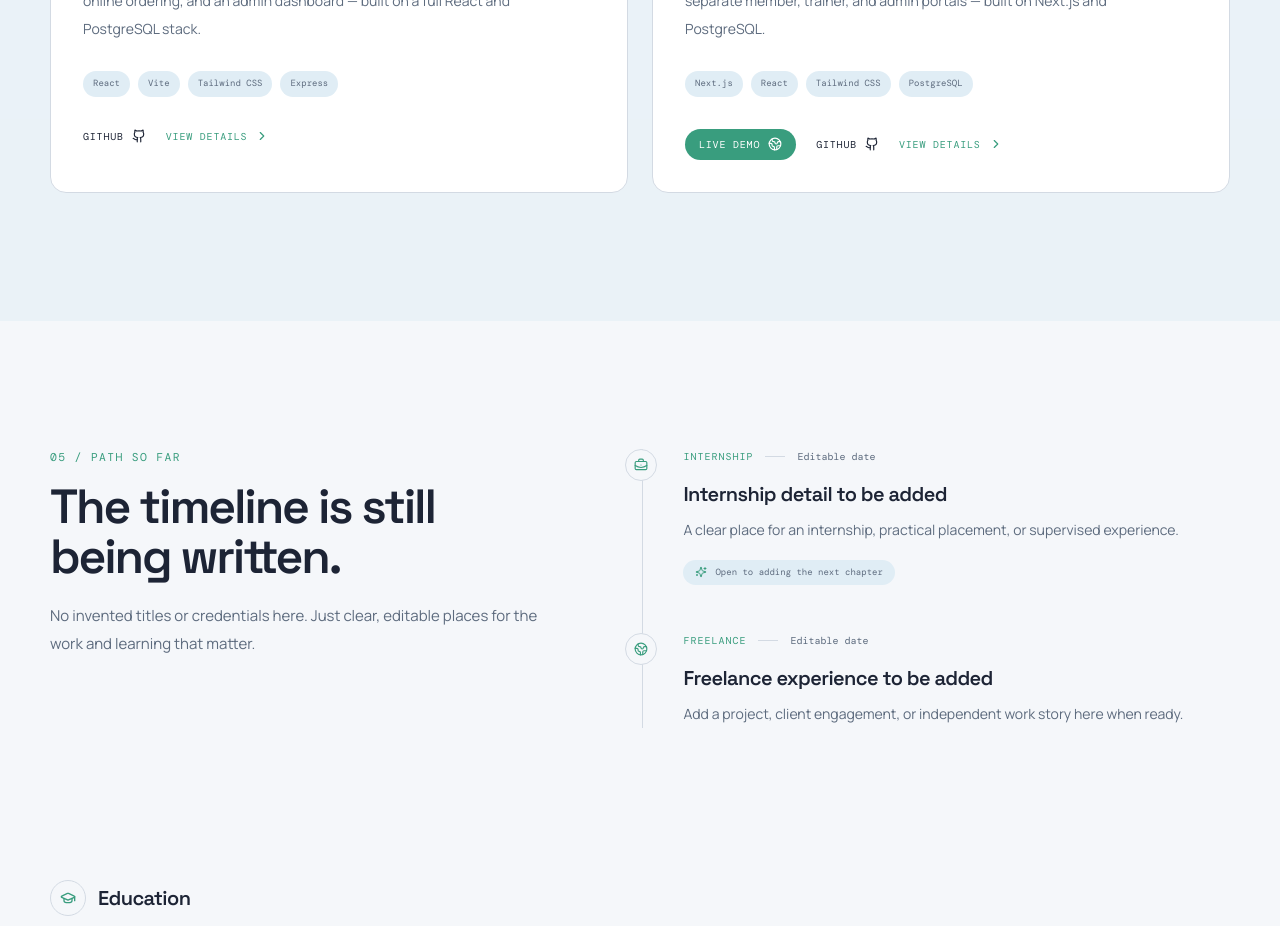
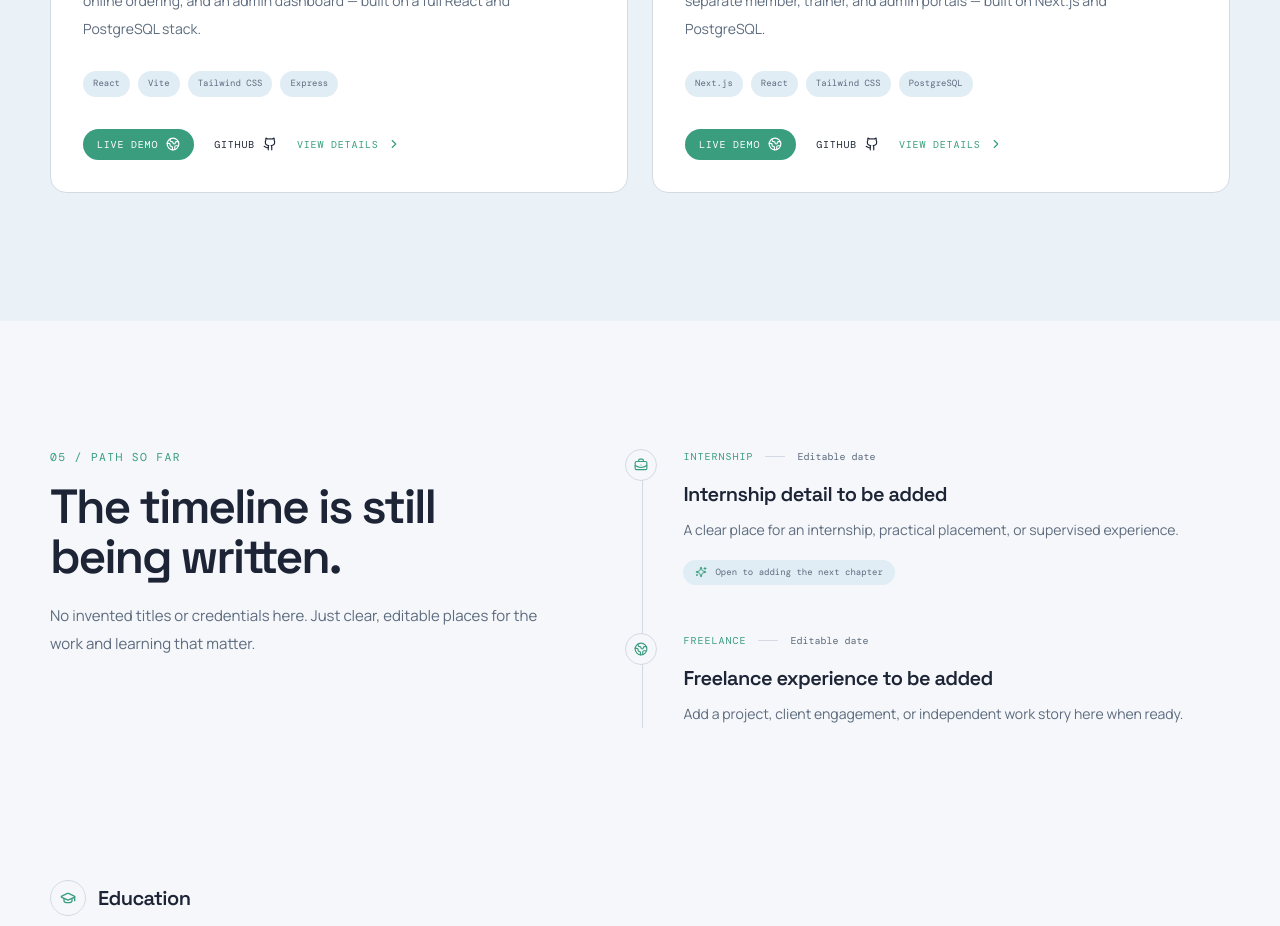
Before and after one commit to tariq9012/Tariq-portfolio, a React (Vite) app: page / in a window 1280 px wide. Shown: the part 4200-5126 px from the top of the page. Built offline with nearby package versions, Linux system fonts and the light colour scheme.

Commit message:
new luma restaurant updated

```diff
--- a/src/App.tsx
+++ b/src/App.tsx
@@ -105,6 +105,7 @@ const projects: Project[] = [
     learned: 'Generating the frontend API client and validation schemas directly from an OpenAPI spec removed a whole category of frontend/backend mismatch bugs before they could ever happen.',
     categories: ['Full Stack', 'React'], stack: ['React', 'Vite', 'Tailwind CSS', 'Express', 'PostgreSQL', 'Drizzle ORM'], tone: 'plum', number: '04',
     repoUrl: 'https://github.com/tariq9012/Restaurant-website',
+    liveUrl: 'https://restaurant-website-luma-restaurant.vercel.app/',
     images: ['/projects/luma-restaurant/1.jpg', '/projects/luma-restaurant/2.jpg', '/projects/luma-restaurant/3.jpg', '/projects/luma-restaurant/4.jpg'],
   },
   {
```
